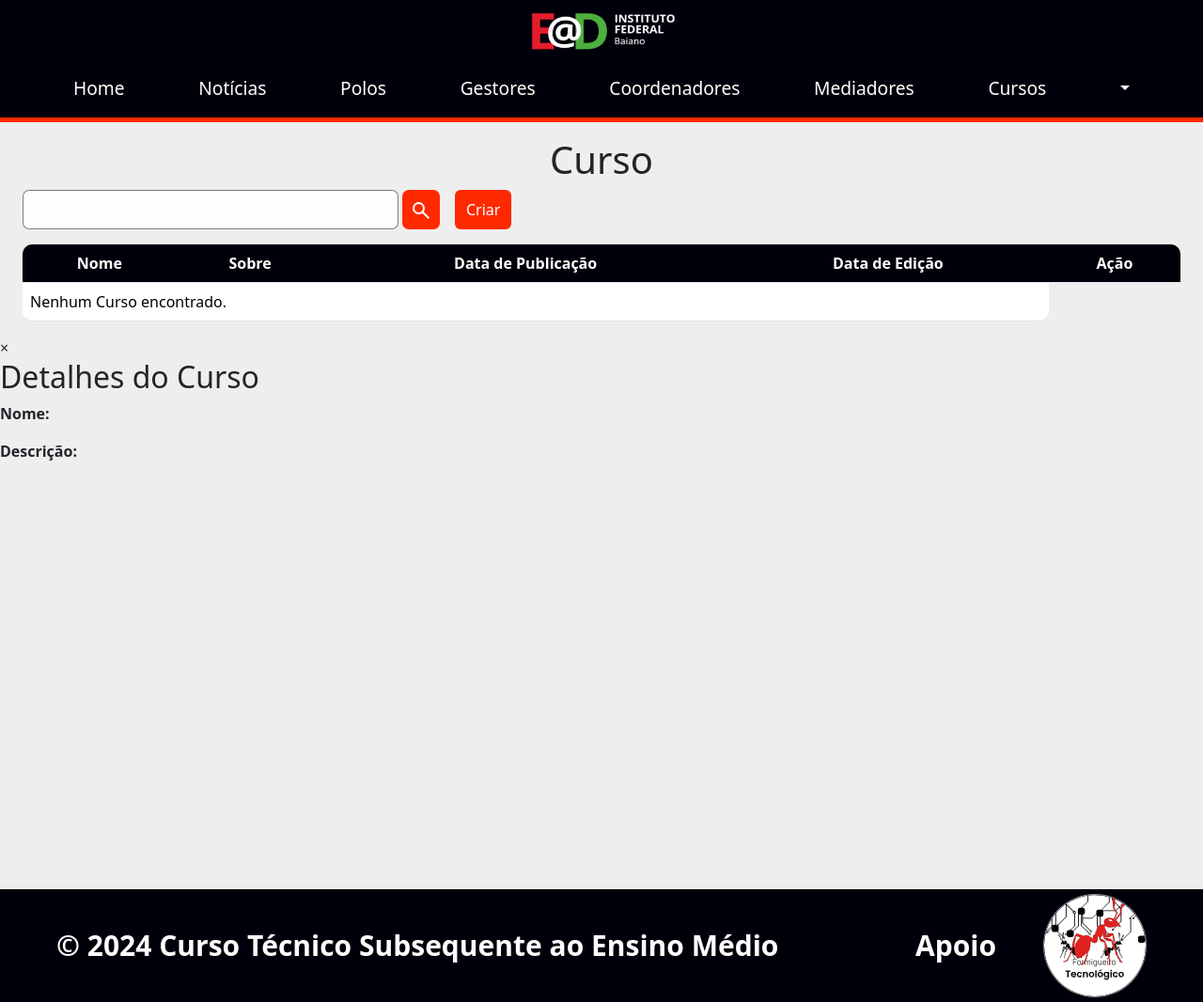
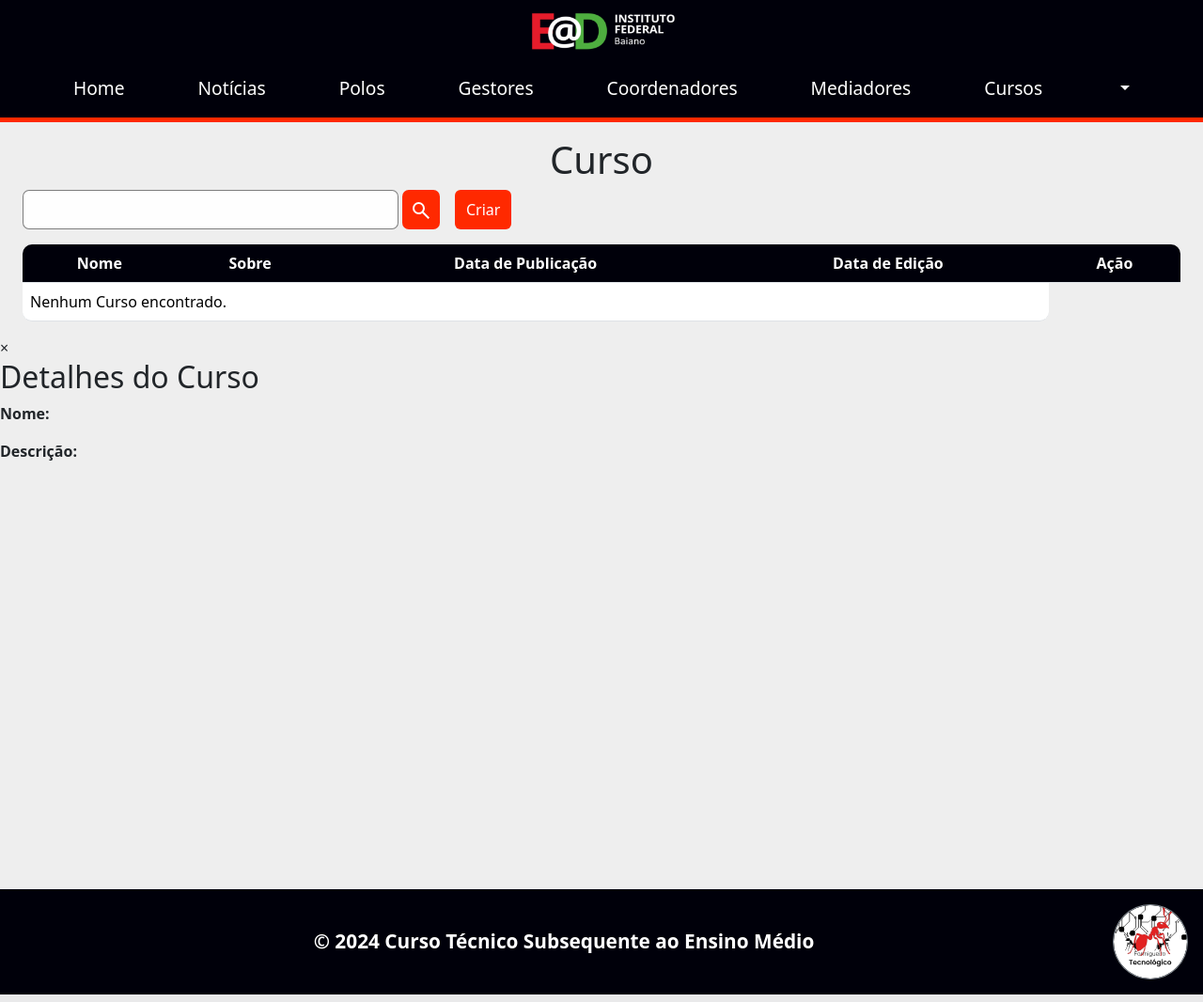
Before and after one commit to soualansousa/EAD, a Django app: page /curso/ in a window 1280 px wide. Shown: the whole page at 94% size. Run offline with Django 5.2, Linux system fonts and the light colour scheme; data that the repository does not hold is empty.

Commit message:
Algumas alterações no footer

```diff
--- a/cead/static/css/styles.css
+++ b/cead/static/css/styles.css
@@ -22,7 +22,7 @@ main {
 footer {
     background-color: #00000A;
     color: white;
-    padding: 30px ;
+    padding: 1rem ;
     position: relative;
     left: 0;
     right: 0;
@@ -63,21 +63,9 @@ footer {
     transition: color, 200ms;
 }
 
-.footer-container {
-    display: flex;
-    justify-content: space-between;
-    align-items: center;
-    max-width: 1200px;
-    margin: 0 auto;
-    padding: 20px;
-    height: 60px;
-    gap: 0px;
-
-}
-
-.footer-content h4 {
+.footer-content p {
     margin: 0;
-    font-size: 30px;
+    font-size: 1.3rem;
     font-weight: bold;
     text-align: center;
 }
@@ -103,28 +91,6 @@ footer {
     transform: scale(1.1);
 
 } */
-
-/* Responsividade */
-@media (max-width: 768px) {
-    .footer-container {
-        flex-direction: column;
-        align-items: center;
-    }
-
-    /* .social-icons {
-        margin-top: 10px;
-    } */
-
-    .item.apoio {
-        flex-direction: column; /* Coloca o texto e a imagem um abaixo do outro */
-        gap: 5px;
-    }
-
-    .formigueiro-tecnologico {
-        width: 40px;
-    }
-}
-
 
 /* Ícone do Facebook
 .facebook-icon svg {
@@ -156,29 +122,11 @@ footer {
     fill: #e1306c;
 } */
 
-
-
 .formigueiro-tecnologico {
-    width: 110px;
+    width: 5rem;
     border: 1px solid #868E96;
     border-radius: 50%;
     background: #000;
-
-}
-
-
-
-.item.apoio {
-    display: flex;
-    align-items: center;
-    gap: 50px; /* Ajuste o espaço entre o texto e a imagem conforme necessário */
-}
-
-.item.apoio p {
-    margin: 0;
-    font-weight: bold;
-    font-size: 30px;
-    color: white;
 }
 
 .disable {
--- a/cead/static/js/togglerNav.js
+++ b/cead/static/js/togglerNav.js
@@ -2,7 +2,7 @@ function checkScreenWidth() {
     const navDesktop = document.querySelector('.navDesktop');
     const navMob = document.querySelector('.navMob');
 
-    if (window.innerWidth <= 600) {
+    if (window.innerWidth <= 815) {
         navDesktop.classList.add('disable');
         navMob.classList.remove('disable');
     } else {
--- a/cead/templates/cead/partials/base.html
+++ b/cead/templates/cead/partials/base.html
@@ -45,15 +45,11 @@
                     </li>
 
                     <li class="nav-item">
-
                         <a class="nav-link" href="{% url 'cead:coordenador_lista' %}">Coordenadores</a>
-
                     </li>
 
                     <li class="nav-item">
-
                         <a class="nav-link" href="{% url 'cead:mediador_lista' %}">Mediadores</a>
-
                     </li>
 
                     <li class="nav-item">
@@ -61,12 +57,16 @@
                     </li>
 
                     <li class="nav-item dropdown">
-                        <a class="nav-link dropdown-toggle" href="#" role="button" data-bs-toggle="dropdown">{% if request.user.is_authenticated %}
-                             {{ request.user.first_name|default:request.user.username }}
-                        {% endif %}</a>
+                        <a class="nav-link dropdown-toggle" href="#" role="button" data-bs-toggle="dropdown">
+                            {% if request.user.is_authenticated %}
+                                {{ request.user.first_name|default:request.user.username }}
+                            {% endif %}
+                        </a>
                         <ul class="dropdown-menu">
-                        <li><a class="dropdown-item" href="#">Minhas informações</a></li>
-                        <li><a class="dropdown-item" href="/">Sair</a></li>
+                        <li>
+                            <a class="dropdown-item" href="#">Minhas informações</a></li>
+                        <li>
+                            <a class="dropdown-item" href="/">Sair</a></li>
                         </ul>
                     </li>
                 </ul>
@@ -111,7 +111,7 @@
                     </div>
                   </div>
                 </div>
-              </nav>
+            </nav>
         </header>
 
     {% else %}
@@ -152,17 +152,11 @@
         <footer style="position: relative;">
             <div class="footer-container justify-content-between">
                 <div class="footer-content d-flex justify-content-center">
-                    <h4>&copy; 2024 Curso Técnico Subsequente ao Ensino Médio</h4>
+                    <p>&copy; 2024 Curso Técnico Subsequente ao Ensino Médio</p>
+                    <img class="formigueiro-tecnologico" src="{% static 'images/logos/Formigueiro-tec.svg' %}" alt="">
                 </div>
-
-                <div class="item apoio">
-                    <p>Apoio</p>
-                    <img class="formigueiro-tecnologico" src="{% static 'images/logos/Formigueiro-tec.svg' %}" alt="">
-            </div>
-
-
-
-                <!-- <div class="social-icons">
+                <!--
+                <div class="social-icons">
                     <a href="#" class="social-icon facebook-icon">
                         <svg width="30" height="30" viewBox="0 0 24 24" fill="currentColor" xmlns="http://www.w3.org/2000/svg">
                             <path d="M22.675 0H1.325C0.593 0 0 0.593 0 1.325V22.675C0 23.406 0.593 24 1.325 24H12.82V14.709H9.692V11.273H12.82V8.838C12.82 5.845 14.816 4.072 17.562 4.072C18.957 4.072 19.893 4.182 20.138 4.217V7.215H18.268C16.877 7.215 16.618 7.867 16.618 8.899V11.273H20.036L19.507 14.709H16.618V24H22.675C23.406 24 24 23.406 24 22.675V1.325C24 0.593 23.406 0 22.675 0Z"/>
@@ -184,39 +178,10 @@
             </div>
         </footer>
     {% else %}
-        <footer>
-            <div class="footer-container justify-content-between">
-                <div class="footer-content d-flex justify-content-center">
-                    <h4>&copy; 2024 Curso Técnico Subsequente ao Ensino Médio</h4>
-                </div>
-
-                <div class="item apoio">
-                    <p>Apoio</p>
-                    <img class="formigueiro-tecnologico" src="{% static 'images/logos/Formigueiro-tec.svg' %}" alt="">
-            </div>
-
-
-
-                <!-- <div class="social-icons">
-                    <a href="#" class="social-icon facebook-icon">
-                        <svg width="30" height="30" viewBox="0 0 24 24" fill="currentColor" xmlns="http://www.w3.org/2000/svg">
-                            <path d="M22.675 0H1.325C0.593 0 0 0.593 0 1.325V22.675C0 23.406 0.593 24 1.325 24H12.82V14.709H9.692V11.273H12.82V8.838C12.82 5.845 14.816 4.072 17.562 4.072C18.957 4.072 19.893 4.182 20.138 4.217V7.215H18.268C16.877 7.215 16.618 7.867 16.618 8.899V11.273H20.036L19.507 14.709H16.618V24H22.675C23.406 24 24 23.406 24 22.675V1.325C24 0.593 23.406 0 22.675 0Z"/>
-                        </svg>
-                    </a>
-                    <a href="#" class="social-icon twitter-icon">
-                        <svg width="30" height="30" viewBox="0 0 24 24" fill="currentColor" xmlns="http://www.w3.org/2000/svg">
-                            <path d="M23.954 4.569c-0.885 0.392-1.833 0.656-2.825 0.775 1.014-0.611 1.794-1.574 2.163-2.723-0.951 0.555-2.005 0.959-3.127 1.184-0.897-0.959-2.178-1.558-3.594-1.558-2.717 0-4.917 2.201-4.917 4.917 0 0.39 0.045 0.765 0.127 1.124C7.691 8.094 4.066 6.13 1.64 3.161c-0.427 0.732-0.666 1.581-0.666 2.475 0 1.708 0.87 3.216 2.188 4.1-0.807-0.026-1.566-0.248-2.228-0.616v0.061c0 2.385 1.693 4.374 3.946 4.827-0.413 0.111-0.849 0.171-1.296 0.171-0.314 0-0.622-0.03-0.924-0.086 0.623 1.953 2.428 3.377 4.566 3.417-1.674 1.309-3.778 2.092-6.063 2.092-0.394 0-0.779-0.023-1.161-0.068 2.163 1.391 4.735 2.204 7.504 2.204 9.054 0 14-7.496 14-13.986 0-0.213-0.005-0.425-0.014-0.637 0.961-0.689 1.8-1.56 2.46-2.548l-0.047-0.02z"/>
-                        </svg>
-                    </a>
-                    <a href="#" class="social-icon instagram-icon">
-                        <svg width="30" height="30" viewBox="0 0 24 24" fill="currentColor" xmlns="http://www.w3.org/2000/svg">
-                            <path d="M12 2.163c3.204 0 3.584 0.012 4.85 0.07 1.366 0.062 2.633 0.311 3.608 1.286 0.975 0.975 1.224 2.243 1.286 3.608 0.058 1.266 0.07 1.645 0.07 4.85s-0.012 3.584-0.07 4.85c-0.062 1.366-0.311 2.633-1.286 3.608-0.975 0.975-2.243 1.224-3.608 1.286-1.266 0.058-1.645 0.07-4.85 0.07s-3.584-0.012-4.85-0.07c-1.366-0.062-2.633-0.311-3.608-1.286-0.975-0.975-1.224-2.243-1.286-3.608-0.058-1.266-0.07-1.645-0.07-4.85s0.012-3.584 0.07-4.85c0.062-1.366 0.311-2.633 1.286-3.608 0.975-0.975 2.243-1.224 3.608-1.286 1.266-0.058 1.645-0.07 4.85-0.07m0-2.163c-3.259 0-3.67 0.012-4.947 0.071-1.559 0.07-2.97 0.362-4.052 1.444-1.082 1.082-1.374 2.493-1.444 4.052-0.059 1.277-0.071 1.688-0.071 4.947s0.012 3.67 0.071 4.947c0.07 1.559 0.362 2.97 1.444 4.052 1.082 1.082 2.493 1.374 4.052 1.444 1.277 0.059 1.688 0.071 4.947 0.071s3.67-0.012 4.947-0.071c1.559-0.07 2.97-0.362 4.052-1.444 1.082-1.082 1.374-2.493 1.444-4.052 0.059-1.277 0.071-1.688 0.071-4.947s-0.012-3.67-0.071-4.947c-0.07-1.559-0.362-2.97-1.444-4.052-1.082-1.082-2.493-1.374-4.052-1.444-1.277-0.059-1.688-0.071-4.947-0.071z"/>
-                            <circle cx="12" cy="12" r="3.5"/>
-                            <circle cx="18.406" cy="5.594" r="1.44"/>
-                        </svg>
-                    </a>
-                </div> -->
-            </div>
+        <footer class="footer-content d-flex justify-content-between align-items-center"">
+            <span></span>
+            <p>&copy; 2024 Curso Técnico Subsequente ao Ensino Médio</p>
+            <img class="formigueiro-tecnologico" src="{% static 'images/logos/Formigueiro-tec.svg' %}" alt="">
         </footer>
     {% endif %}
 
```
